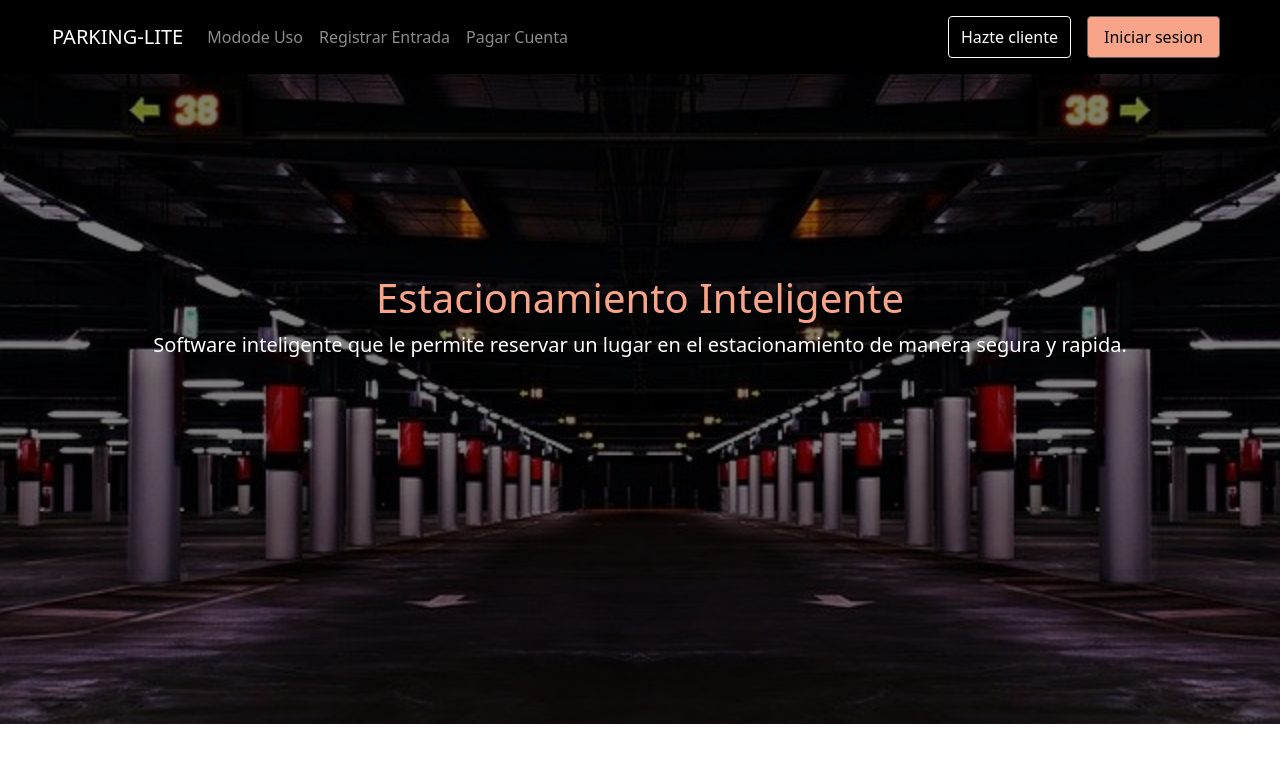
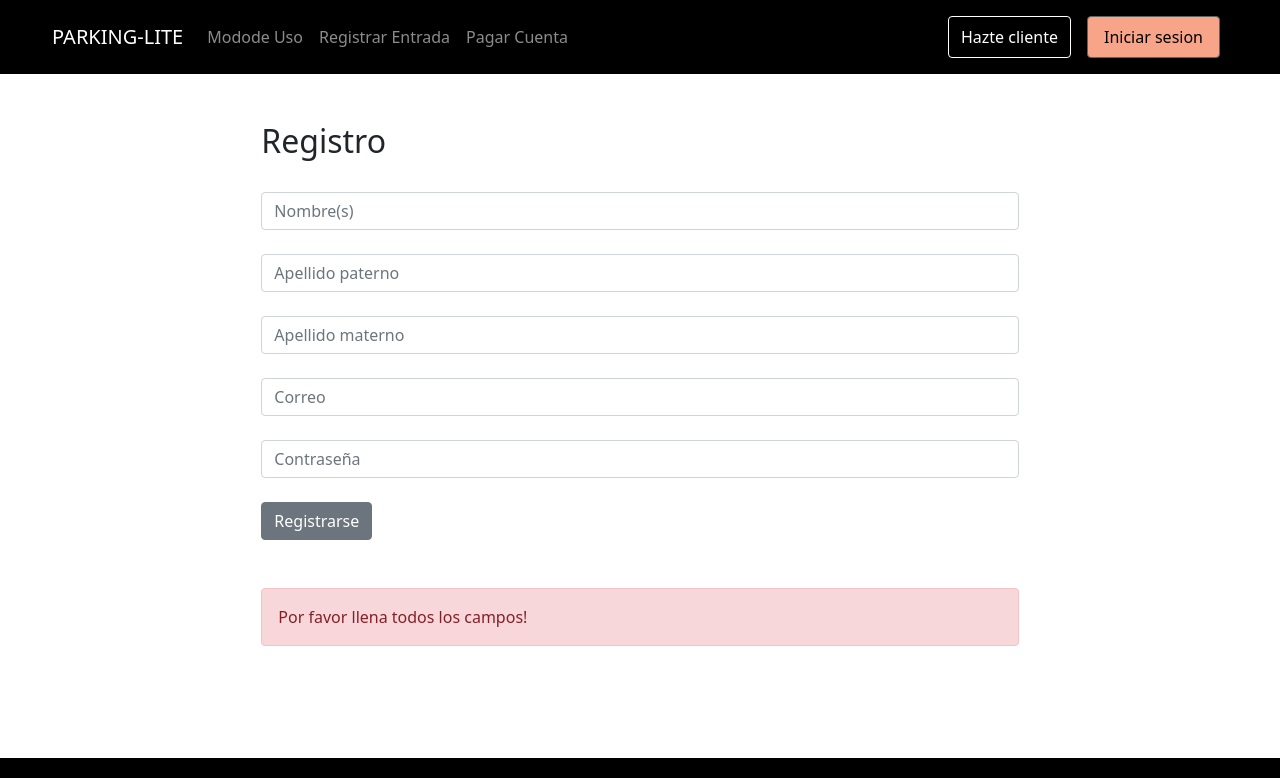
Before and after one commit to Marco-ing/parking-lite, an Angular app: page /registrarse in a window 1280 px wide. Before the commit this address led to /home. Shown: the top 778 px of the page. Built offline with nearby package versions, Linux system fonts and the light colour scheme.

Commit message:
RegistroV1

```diff
--- a/src/app/app-routing.module.ts
+++ b/src/app/app-routing.module.ts
@@ -7,6 +7,7 @@ import { CuentaComponent } from './componentes/cuenta/cuenta.component';
 import { EntradaComponent } from './componentes/entrada/entrada.component';
 import { AutenticarseFormComponent } from './componentes/autenticarse-form/autenticarse-form.component';
 import { AuthGuard } from './auth.guard';
+import { RegistroComponent } from './componentes/registro/registro.component';
 
 
 const routes: Routes = [
@@ -15,6 +16,9 @@ const routes: Routes = [
   {path: 'entrada', component: EntradaComponent},
   {path: 'cuenta', component: CuentaComponent},
   {path: 'autenticarse', component: AutenticarseFormComponent},
+  {path: 'registrarse', component: RegistroComponent
+},
+
   {path: '**', pathMatch: 'full' ,redirectTo: 'home'}
 ];
 
--- a/src/app/app.module.ts
+++ b/src/app/app.module.ts
@@ -15,6 +15,7 @@ import { AutenticarseFormComponent } from './componentes/autenticarse-form/auten
 
 import { AutenticarseSService } from './service/autenticarse-s.service';
 import { NgbModule } from '@ng-bootstrap/ng-bootstrap';
+import { RegistroComponent } from './componentes/registro/registro.component';
 @NgModule({
   declarations: [
     AppComponent,
@@ -24,7 +25,8 @@ import { NgbModule } from '@ng-bootstrap/ng-bootstrap';
     EntradaComponent,
     CuentaComponent,
     FooterComponent,
-    AutenticarseFormComponent
+    AutenticarseFormComponent,
+    RegistroComponent
   ],
   imports: [
     BrowserModule,
--- a/src/app/componentes/dashboard/navbar/navbar.component.html
+++ b/src/app/componentes/dashboard/navbar/navbar.component.html
@@ -27,7 +27,8 @@
           <button *ngIf="cerrarsesion" class="btn btn-outline-success m-2 btn__inicio nav-link "
           type="button" routerLink="q" routerLinkActive="active"
           (click)="CerrarSesion()">Cerrar Sesión</button>
-          <button *ngIf="!registrarse" class="btn btn-outline-success m-2 btn__registro " type="submit">Hazte cliente</button>
+          <button *ngIf="!registrarse" class="btn btn-outline-success m-2 btn__registro " type="submit"
+          [routerLink]="['registrarse']" routerLinkActive="active">Hazte cliente</button>
           <button *ngIf="!autenticarse" class="btn btn-outline-success m-2 btn__inicio nav-link "
           type="button" routerLink="autenticarse" routerLinkActive="active"
           (click)="Ocultarbarra()">Iniciar sesion</button>
--- /dev/null
+++ b/src/app/componentes/registro/registro.component.html
@@ -0,0 +1,30 @@
+<div class="container col-sm-8 p-5 mb-5 text-align-center">
+    <h2>Registro</h2>
+    <form [formGroup]="registrarse">
+        <div class="form-group">
+            <label for="nombre"></label>
+            <input class="form-control" type="text" id="nombre" placeholder="Nombre(s)">
+        </div>
+        <div class="form-group">
+            <label for="apellido-paterno"></label>
+            <input class="form-control" type="text" id="apellido-paterno"placeholder="Apellido paterno">
+        </div>
+        <div class="form-group">
+            <label for="apellido-materno"></label>
+            <input class="form-control" type="text" id="apellido-materno"placeholder="Apellido materno">
+        </div>
+        <div class="form-group">
+            <label for="correo"></label>
+            <input class="form-control" type="email" id="correo"placeholder="Correo">
+        </div>
+        <div class="form-group">
+            <label for="password"></label>
+            <input class="form-control" type="password" id="password" placeholder="Contraseña">
+        </div>
+        <div>
+            <button  class="btn btn-secondary btn__registro mt-4" type="submit">Registrarse</button>
+        </div>
+    </form>
+    <div class="alert alert alert-danger mt-5" role="alert">
+        Por favor llena todos los campos!
+    </div>
--- /dev/null
+++ b/src/app/componentes/registro/registro.component.ts
@@ -0,0 +1,21 @@
+import { Component, OnInit } from '@angular/core';
+import { FormGroup } from '@angular/forms';
+
+@Component({
+  selector: 'app-registro',
+  templateUrl: './registro.component.html',
+  styleUrls: ['./registro.component.css']
+})
+export class RegistroComponent implements OnInit {
+
+  //Formulario registrarse responsivo
+  registrarse: FormGroup = new FormGroup({
+
+  })
+
+  constructor() { }
+
+  ngOnInit(): void {
+  }
+
+}
```
Also changed, not shown: src/app/componentes/registro/registro.component.css (added), 1 other file (tests, documents, lock files or other folders).
